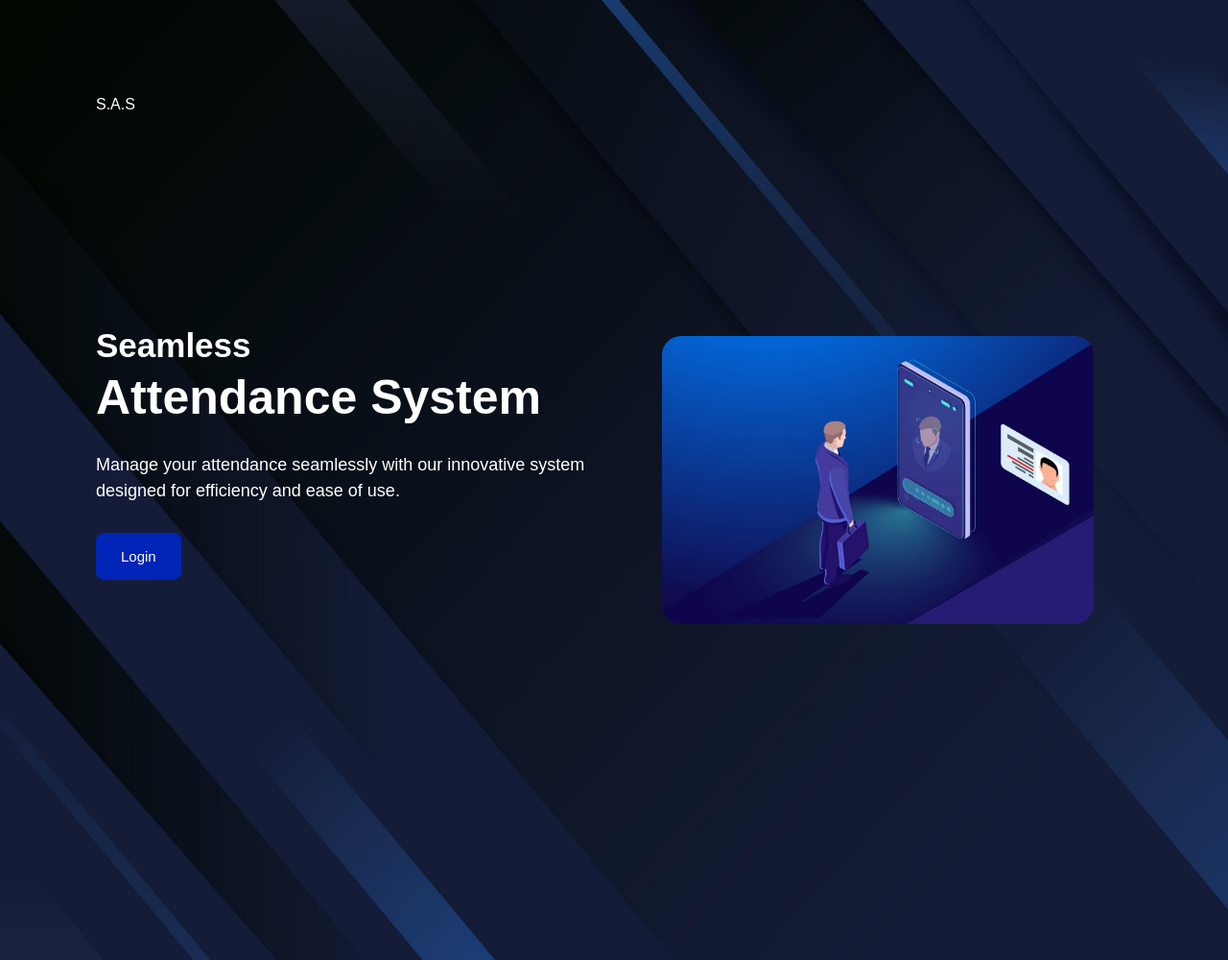
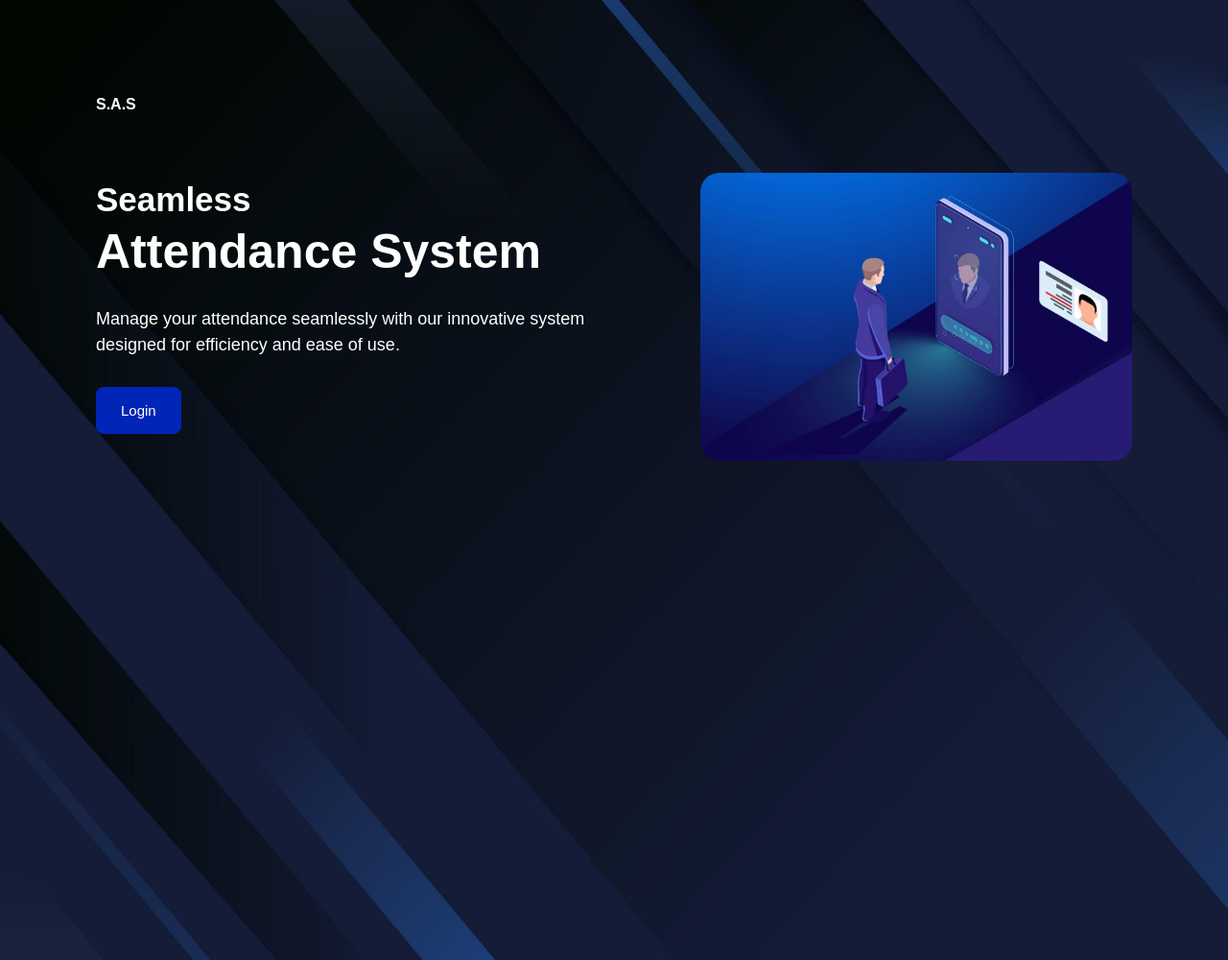
Before and after one commit to mcknight109/Seamless-Attendance-System, a PHP site: page /login.php in a window 1280 px wide. Shown: the whole page at 96% size. Run offline with PHP 8.4, Linux system fonts and the light colour scheme; style sheets or scripts are compiled from the project's sources.

Commit message:
Neil | 19/09/2025

```diff
--- a/login.scss
+++ b/login.scss
@@ -25,7 +25,8 @@ body {
         flex-direction: column;
         .sas {
             font-size: 16px;
-            height: 30%;
+            margin-bottom: 70px;
+            font-weight: bold;
         }
         h1 {
             margin: 0px 0px 25px;
@@ -46,13 +47,10 @@ body {
     }
 
     .right {
-        margin-left: 20px;
-        width: 50%;
-        display: flex;
-        justify-content: center;
-        align-items: center;
-        overflow: hidden;
+        height: 100%;
+
         .image {
+            margin-top: 80px;
             overflow: hidden;
             width: 450px;
             height: 300px;
```
